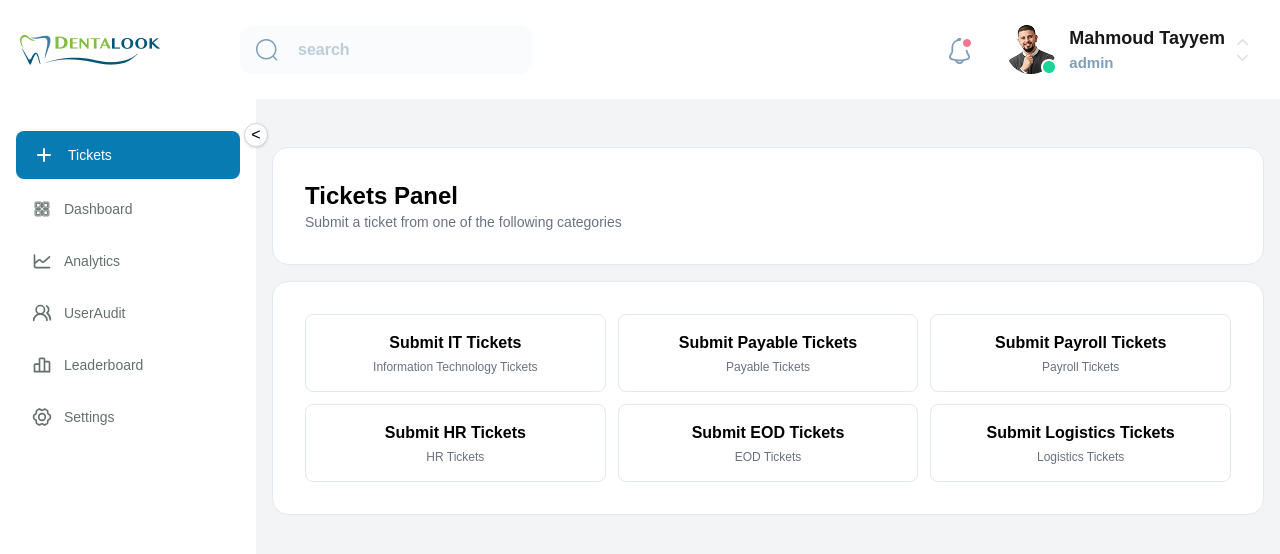
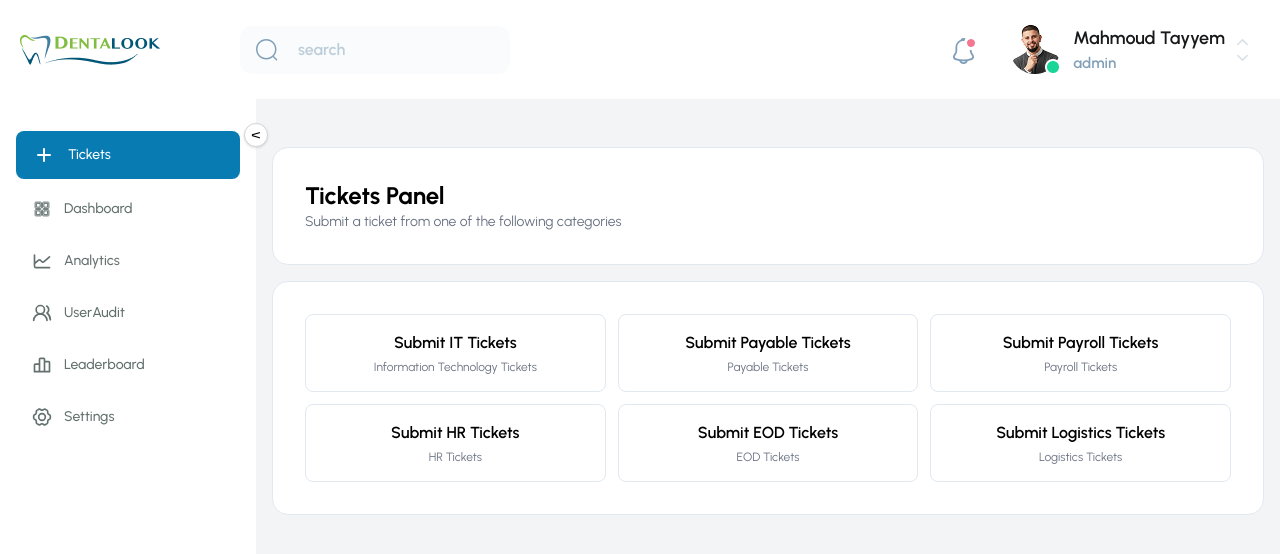
Before and after one commit to MuhammadChand410/dentalook, a React (Vite) app: page / in a window 1280 px wide. Shown: the top 554 px of the page. Built offline with nearby package versions, Linux system fonts and the light colour scheme.

Commit message:
updated new changes in css

```diff
--- a/src/index.css
+++ b/src/index.css
@@ -1,5 +1,6 @@
+@import url('https://fonts.googleapis.com/css2?family=DM+Sans:ital,opsz,wght@0,9..40,100..1000;1,9..40,100..1000&family=Roboto:ital,wght@0,100..900;1,100..900&family=Urbanist:ital,wght@0,100..900;1,100..900&display=swap');
 @import "tailwindcss";
-@import url('https://fonts.googleapis.com/css2?family=DM+Sans:ital,opsz,wght@0,9..40,100..1000;1,9..40,100..1000&family=Roboto:ital,wght@0,100..900;1,100..900&family=Urbanist:ital,wght@0,100..900;1,100..900&display=swap');
+
 
 body {
   font-family: 'Urbanist', 'Arial', 'sans-serif';
```
